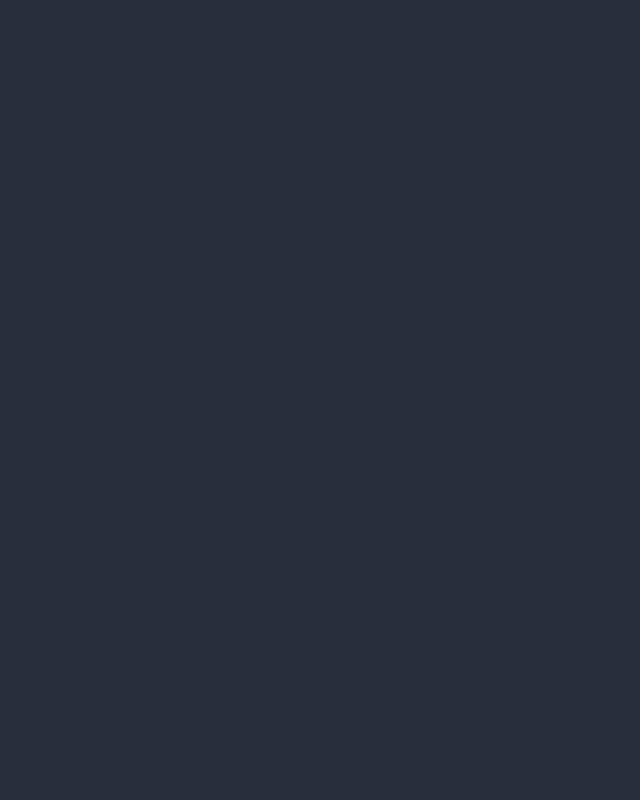
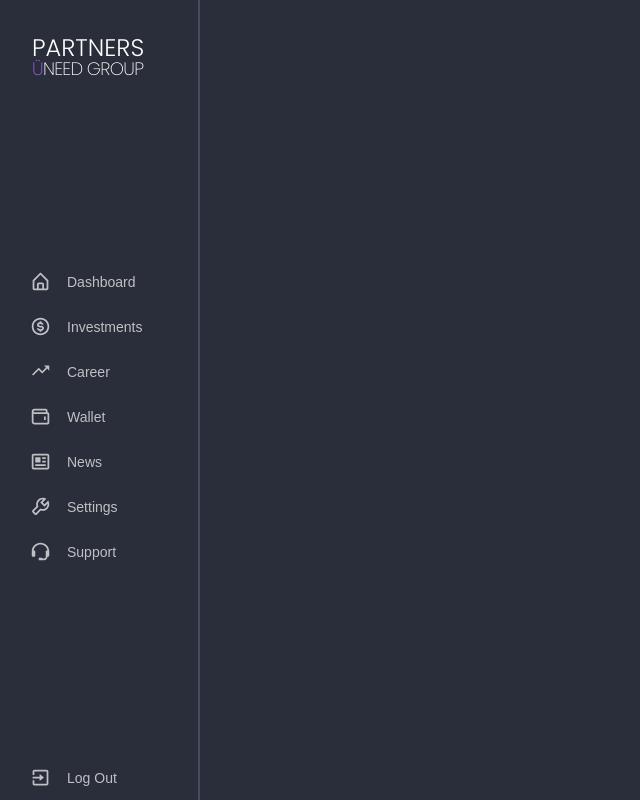
Before and after one commit to andre-dourado/partners-investments, a React (Create React App) app: page / in a window 1280 px wide. Shown: the whole page, without its empty margins (0-640 px from the left). Built offline with nearby package versions, Linux system fonts and the light colour scheme.

Commit message:
feat: create sidebar menu

```diff
--- /dev/null
+++ b/src/constants/index.tsx
@@ -0,0 +1 @@
+export { default as SIDE_BAR_NAVIGATION } from './sidebar-navigation';
--- /dev/null
+++ b/src/constants/sidebar-navigation.tsx
@@ -0,0 +1,35 @@
+import React from 'react';
+
+import {
+  BiHomeAlt,
+  BiDollarCircle,
+  BiTrendingUp,
+  BiWallet,
+  BiNews,
+  BiWrench,
+  BiSupport,
+} from 'react-icons/bi';
+
+export default {
+  Dashboard: {
+    icon: <BiHomeAlt />,
+  },
+  Investments: {
+    icon: <BiDollarCircle />,
+  },
+  Career: {
+    icon: <BiTrendingUp />,
+  },
+  Wallet: {
+    icon: <BiWallet />,
+  },
+  News: {
+    icon: <BiNews />,
+  },
+  Settings: {
+    icon: <BiWrench />,
+  },
+  Support: {
+    icon: <BiSupport />,
+  },
+} as const;
--- /dev/null
+++ b/src/pages/Dashboard/SideBar/MenuItem/index.tsx
@@ -0,0 +1,19 @@
+import React from 'react';
+
+import { Container, Icon } from './styles';
+
+interface MenuItemProps {
+  icon: React.ReactNode;
+  sectionName: string;
+}
+
+const MenuItem: React.FC<MenuItemProps> = ({ icon, sectionName }) => {
+  return (
+    <Container>
+      <Icon>{icon}</Icon>
+      {sectionName}
+    </Container>
+  );
+};
+
+export default MenuItem;
--- /dev/null
+++ b/src/pages/Dashboard/SideBar/MenuItem/styles.ts
@@ -0,0 +1,16 @@
+import styled from 'styled-components';
+
+export const Container = styled.button`
+  display: flex;
+  align-items: center;
+  font-size: 14px;
+  padding: 12px 30px;
+  opacity: 0.7;
+`;
+
+export const Icon = styled.div`
+  display: flex;
+  align-items: center;
+  font-size: 21px;
+  margin-right: 16px;
+`;
--- /dev/null
+++ b/src/pages/Dashboard/SideBar/index.tsx
@@ -0,0 +1,30 @@
+import React from 'react';
+import { BiExit } from 'react-icons/bi';
+
+import { SIDE_BAR_NAVIGATION } from '../../../constants';
+
+import MenuItem from './MenuItem';
+import { Container, Logo, MenuList } from './styles';
+
+const SideBar: React.FC = () => {
+  return (
+    <Container>
+      <Logo>
+        <h1>Partners</h1>
+        <p>
+          <span>Ü</span>Need Group
+        </p>
+      </Logo>
+
+      <MenuList>
+        {Object.entries(SIDE_BAR_NAVIGATION).map(([key, value]) => (
+          <MenuItem key={key} icon={value.icon} sectionName={key} />
+        ))}
+      </MenuList>
+
+      <MenuItem icon={<BiExit />} sectionName="Log Out" />
+    </Container>
+  );
+};
+
+export default SideBar;
--- /dev/null
+++ b/src/pages/Dashboard/SideBar/styles.ts
@@ -0,0 +1,38 @@
+import styled from 'styled-components';
+
+export const Container = styled.div`
+  display: flex;
+  flex-direction: column;
+  justify-content: space-between;
+
+  height: 100%;
+  width: 200px;
+  border-right: solid 2px #474c60;
+`;
+
+export const Logo = styled.div`
+  padding: 36px 0 0 32px;
+  text-transform: uppercase;
+
+  h1 {
+    font-weight: 300;
+    font-size: 24px;
+    line-height: 1;
+  }
+
+  p {
+    font-weight: 200;
+    font-size: 18px;
+    line-height: 1;
+    letter-spacing: -0.7px;
+
+    span {
+      color: #a55feb;
+    }
+  }
+`;
+
+export const MenuList = styled.div`
+  display: flex;
+  flex-direction: column;
+`;
--- /dev/null
+++ b/src/pages/Dashboard/index.tsx
@@ -0,0 +1,15 @@
+import React from 'react';
+
+import SideBar from './SideBar';
+
+import { Container } from './styles';
+
+const Dashboard: React.FC = () => {
+  return (
+    <Container>
+      <SideBar />
+    </Container>
+  );
+};
+
+export default Dashboard;
--- /dev/null
+++ b/src/pages/Dashboard/styles.ts
@@ -0,0 +1,5 @@
+import styled from 'styled-components';
+
+export const Container = styled.div`
+  height: 100%;
+`;
--- a/src/routes/index.tsx
+++ b/src/routes/index.tsx
@@ -1,9 +1,11 @@
 import React from 'react';
 import { Switch, Route } from 'react-router-dom';
 
+import Dashboard from '../pages/Dashboard';
+
 const Routes: React.FC = () => (
   <Switch>
-    <Route path="/" />
+    <Route path="/" component={Dashboard} />
   </Switch>
 );
 
```
